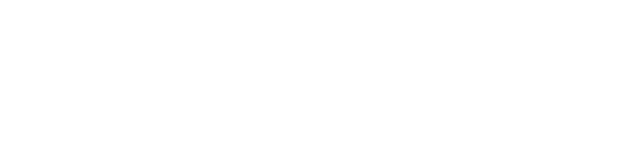
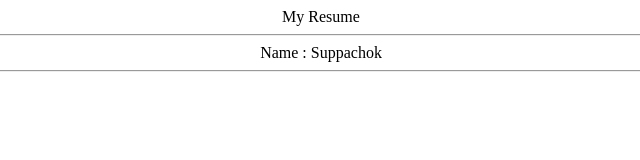
Before and after one commit to Suppachok8/example_resume, a plain HTML site: page index.html in a window 1280 px wide. Shown: the whole page, without its empty margins (319-959 px from the left). Drawn offline with Linux system fonts and the light colour scheme.

Commit message:
Firt commit

```diff
--- a/index.html
+++ b/index.html
@@ -7,6 +7,10 @@
     <title>Document</title>
 </head>
 <body>
+    <center>My Resume</center>
+    <hr>
+    <center>Name : Suppachok</center>
+    <hr>
 
 </body>
 </html>
```
